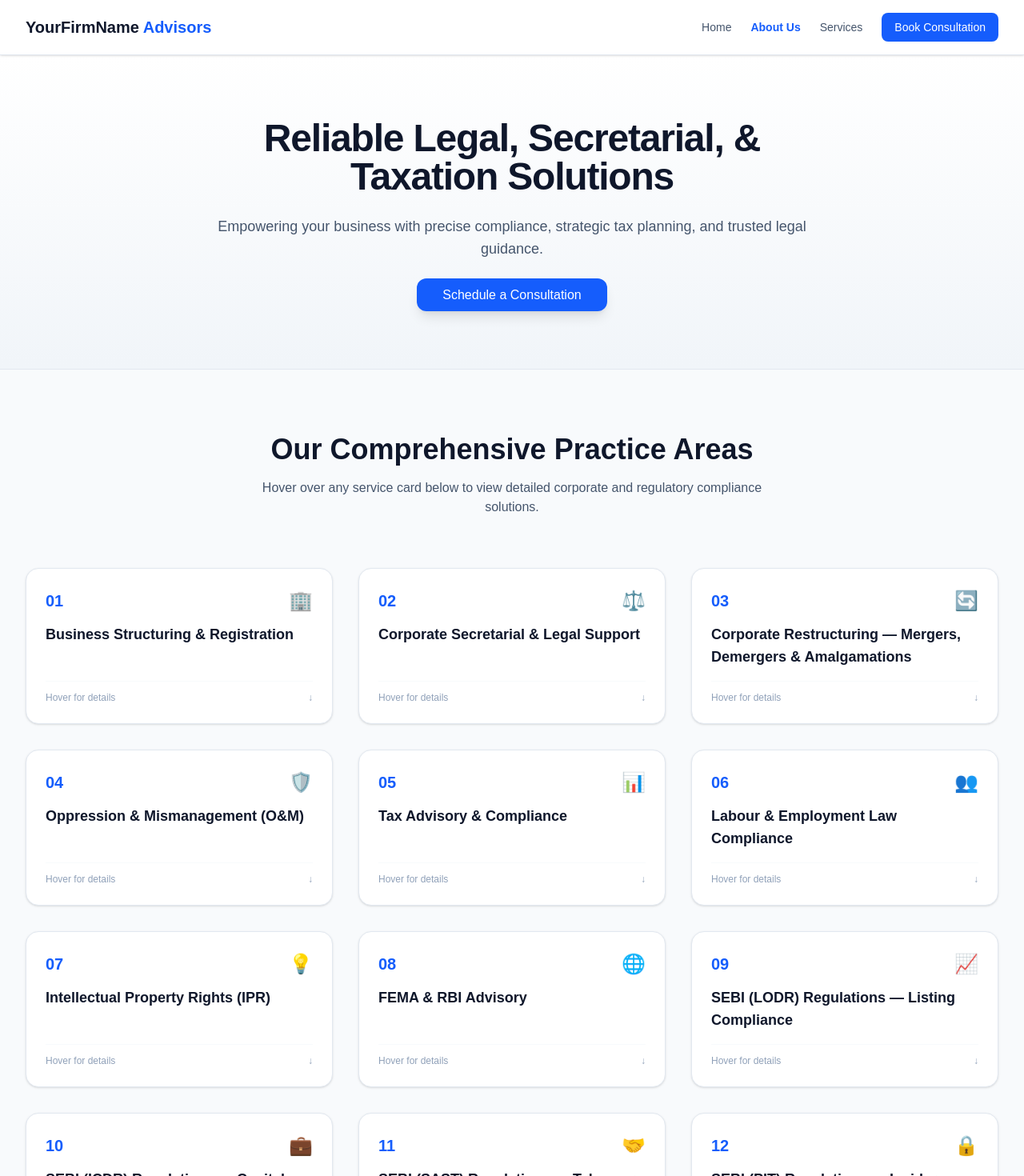
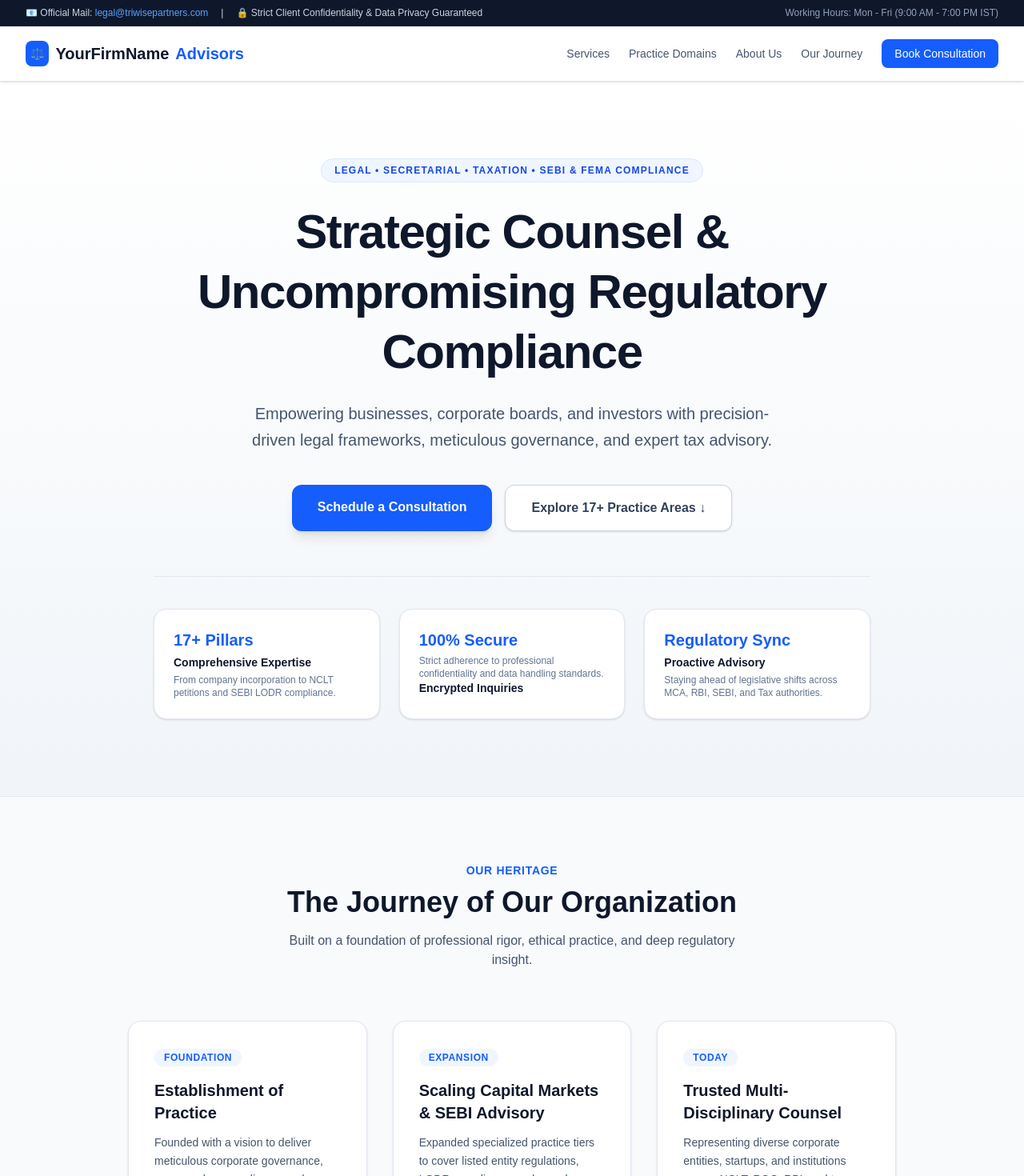
Before and after one commit to indreshkumar1/legal-tax-portal, a Next.js app: page / in a window 1280 px wide. Shown: the top 1470 px of the page at 80% size. Built offline with nearby package versions, Linux system fonts and the light colour scheme.

Commit message:
Add About Us link to homepage navigation

```diff
--- a/app/page.tsx
+++ b/app/page.tsx
@@ -164,43 +164,133 @@ export default function Home() {
     }
   ];
 
+  const milestones = [
+    {
+      year: "Foundation",
+      title: "Establishment of Practice",
+      desc: "Founded with a vision to deliver meticulous corporate governance, company law compliance, and strategic taxation advisory."
+    },
+    {
+      year: "Expansion",
+      title: "Scaling Capital Markets & SEBI Advisory",
+      desc: "Expanded specialized practice tiers to cover listed entity regulations, LODR compliance, and complex corporate restructuring."
+    },
+    {
+      year: "Today",
+      title: "Trusted Multi-Disciplinary Counsel",
+      desc: "Representing diverse corporate entities, startups, and institutions across NCLT, ROC, RBI, and tax appellate authorities."
+    }
+  ];
+
   return (
     <main className="min-h-screen bg-slate-50 text-slate-800">
+      {/* Top Utility Bar with Official Contact Information */}
+      <div className="bg-slate-900 text-slate-300 text-xs py-2 px-8 flex flex-col sm:flex-row justify-between items-center border-b border-slate-800">
+        <div className="flex items-center gap-4 mb-1 sm:mb-0">
+          <span>📧 Official Mail: <a href="mailto:legal@triwisepartners.com" className="text-blue-400 hover:underline">legal@triwisepartners.com</a></span>
+          <span className="hidden md:inline">|</span>
+          <span className="hidden md:inline">🔒 Strict Client Confidentiality & Data Privacy Guaranteed</span>
+        </div>
+        <div className="text-slate-400">
+          Working Hours: Mon - Fri (9:00 AM - 7:00 PM IST)
+        </div>
+      </div>
+
       {/* Navigation Header */}
       <nav className="bg-white border-b border-slate-200 py-4 px-8 flex justify-between items-center shadow-sm sticky top-0 z-50">
-        <div className="font-bold text-xl text-slate-900">
+        <div className="font-bold text-xl text-slate-900 flex items-center gap-2">
+          <span className="bg-blue-600 text-white p-1.5 rounded-lg text-sm">⚖️</span>
           YourFirmName <span className="text-blue-600">Advisors</span>
         </div>
-        <div className="space-x-6 text-sm font-medium text-slate-600 flex items-center">
-  <a href="/" className="hover:text-blue-600">Home</a>
-  <a href="/about" className="text-blue-600 font-semibold">About Us</a>
-  <a href="/services" className="hover:text-blue-600">Services</a>
-  <a href="/#contact" className="bg-blue-600 text-white px-4 py-2 rounded-lg hover:bg-blue-700 transition">Book Consultation</a>
+        <div className="space-x-6 text-sm font-medium text-slate-600 hidden md:flex items-center">
+          <a href="#services" className="hover:text-blue-600">Services</a>
+          <a href="/services" className="hover:text-blue-600">Practice Domains</a>
+          <a href="/about" className="hover:text-blue-600">About Us</a>
+          <a href="#journey" className="hover:text-blue-600">Our Journey</a>
+          <a href="#contact" className="bg-blue-600 text-white px-4 py-2 rounded-lg hover:bg-blue-700 transition">Book Consultation</a>
         </div>
       </nav>
 
-      {/* Hero Section */}
-      <section className="py-20 px-8 text-center bg-gradient-to-b from-white to-slate-100 border-b border-slate-200">
-        <div className="max-w-3xl mx-auto">
-          <h1 className="text-4xl md:text-5xl font-bold tracking-tight text-slate-900 mb-6">
-            Reliable Legal, Secretarial, & Taxation Solutions
+      {/* Enhanced Hero Section with Key Trust Points */}
+      <section className="py-24 px-8 text-center bg-gradient-to-b from-white via-slate-50 to-slate-100 border-b border-slate-200 relative overflow-hidden">
+        <div className="max-w-4xl mx-auto relative z-10">
+          <span className="bg-blue-50 text-blue-700 font-semibold text-xs uppercase tracking-widest px-4 py-1.5 rounded-full border border-blue-100 inline-block mb-6">
+            Legal • Secretarial • Taxation • SEBI & FEMA Compliance
+          </span>
+          <h1 className="text-4xl md:text-6xl font-extrabold tracking-tight text-slate-900 mb-6 leading-tight">
+            Strategic Counsel & Uncompromising Regulatory Compliance
           </h1>
-          <p className="text-lg text-slate-600 mb-8">
-            Empowering your business with precise compliance, strategic tax planning, and trusted legal guidance.
+          <p className="text-lg md:text-xl text-slate-600 mb-10 max-w-2xl mx-auto leading-relaxed">
+            Empowering businesses, corporate boards, and investors with precision-driven legal frameworks, meticulous governance, and expert tax advisory.
           </p>
+
+          <div className="flex flex-col sm:flex-row justify-center gap-4 mb-14">
             <a
               href="#contact"
-            className="bg-blue-600 text-white font-medium px-8 py-3 rounded-xl shadow-lg hover:bg-blue-700 transition"
+              className="bg-blue-600 text-white font-semibold px-8 py-4 rounded-xl shadow-lg hover:bg-blue-700 transition"
             >
               Schedule a Consultation
             </a>
+            <a
+              href="#services"
+              className="bg-white text-slate-700 font-semibold px-8 py-4 rounded-xl border border-slate-300 shadow-sm hover:bg-slate-50 transition"
+            >
+              Explore 17+ Practice Areas ↓
+            </a>
+          </div>
+
+          {/* Key Trust Points Grid */}
+          <div className="grid grid-cols-1 md:grid-cols-3 gap-6 pt-10 border-t border-slate-200 text-left">
+            <div className="bg-white p-6 rounded-2xl border border-slate-200 shadow-sm">
+              <div className="text-blue-600 font-bold text-xl mb-1">17+ Pillars</div>
+              <div className="text-slate-900 font-semibold text-sm">Comprehensive Expertise</div>
+              <p className="text-slate-500 text-xs mt-1">From company incorporation to NCLT petitions and SEBI LODR compliance.</p>
+            </div>
+            <div className="bg-white p-6 rounded-2xl border border-slate-200 shadow-sm">
+              <div className="text-blue-600 font-bold text-xl mb-1">100% Secure</div>
+              <p className="text-slate-500 text-xs mt-1">Strict adherence to professional confidentiality and data handling standards.</p>
+              <div className="text-slate-900 font-semibold text-sm">Encrypted Inquiries</div>
+            </div>
+            <div className="bg-white p-6 rounded-2xl border border-slate-200 shadow-sm">
+              <div className="text-blue-600 font-bold text-xl mb-1">Regulatory Sync</div>
+              <div className="text-slate-900 font-semibold text-sm">Proactive Advisory</div>
+              <p className="text-slate-500 text-xs mt-1">Staying ahead of legislative shifts across MCA, RBI, SEBI, and Tax authorities.</p>
+            </div>
+          </div>
+        </div>
+      </section>
+
+      {/* Organization Journey / History Section */}
+      <section id="journey" className="py-20 px-8 max-w-5xl mx-auto">
+        <div className="text-center mb-16">
+          <span className="text-blue-600 font-semibold text-sm uppercase tracking-wider">Our Heritage</span>
+          <h2 className="text-3xl md:text-4xl font-bold text-slate-900 mt-2 mb-4">The Journey of Our Organization</h2>
+          <p className="text-slate-600 max-w-xl mx-auto">Built on a foundation of professional rigor, ethical practice, and deep regulatory insight.</p>
+        </div>
+
+        <div className="grid md:grid-cols-3 gap-8 relative">
+          {milestones.map((item, index) => (
+            <div key={index} className="bg-white p-8 rounded-2xl border border-slate-200 shadow-sm flex flex-col justify-between relative group hover:border-blue-300 transition-colors">
+              <div>
+                <span className="text-xs font-bold text-blue-600 bg-blue-50 px-3 py-1 rounded-full uppercase tracking-wider">
+                  {item.year}
+                </span>
+                <h3 className="text-xl font-bold text-slate-900 mt-4 mb-3">{item.title}</h3>
+                <p className="text-slate-600 text-sm leading-relaxed">{item.desc}</p>
+              </div>
+              <div className="mt-6 pt-4 border-t border-slate-100 text-xs font-semibold text-slate-400 group-hover:text-blue-600 transition-colors">
+                Milestone 0{index + 1}
+              </div>
+            </div>
+          ))}
         </div>
       </section>
 
       {/* Services Section with Hover Animation */}
-      <section id="services" className="py-20 px-8 max-w-7xl mx-auto">
+      <section id="services" className="py-20 px-8 max-w-7xl mx-auto bg-slate-100/50 rounded-3xl my-10 border border-slate-200">
         <div className="text-center mb-16">
-          <h2 className="text-3xl md:text-4xl font-bold text-slate-900 mb-4">Our Comprehensive Practice Areas</h2>
+          <span className="text-blue-600 font-semibold text-sm uppercase tracking-wider">Core Offerings</span>
+          <h2 className="text-3xl md:text-4xl font-bold text-slate-900 mt-2 mb-4">Our Comprehensive Practice Areas</h2>
           <p className="text-slate-600 max-w-2xl mx-auto">Hover over any service card below to view detailed corporate and regulatory compliance solutions.</p>
         </div>
 
@@ -248,7 +338,7 @@ export default function Home() {
       <section id="contact" className="py-20 px-8 bg-white border-t border-slate-200">
         <div className="max-w-xl mx-auto">
           <div className="text-center mb-10">
-            <h2 className="text-3xl font-bold text-slate-900 mb-3">Schedule a Consultation</h2>
+            <h2 className="text-3xl font-bold text-slate-900 mb-3">Schedule a Confidential Consultation</h2>
             <p className="text-slate-600">Get expert advice on your corporate, taxation, secretarial, or legal needs.</p>
           </div>
 
@@ -257,7 +347,8 @@ export default function Home() {
             method="POST"
             className="space-y-6 bg-slate-50 p-8 rounded-2xl border border-slate-200 shadow-sm"
           >
-            <input type="hidden" name="apikey" value="51e34f82-a396-4171-893f-67f7d1cc32b4" />
+            {/* REPLACE WITH YOUR ACTUAL WEB3FORMS KEY */}
+            <input type="hidden" name="apikey" value="b5d8ed86-5013-4854-9fe4-29efbc0e7343" />
 
             <div>
               <label className="block text-sm font-medium text-slate-700 mb-2">Full Name / Company Name</label>
@@ -307,15 +398,18 @@ export default function Home() {
               type="submit"
               className="w-full bg-blue-600 text-white font-medium py-3 rounded-lg shadow hover:bg-blue-700 transition"
             >
-              Submit Inquiry
+              Submit Confidential Inquiry
             </button>
           </form>
         </div>
       </section>
 
       {/* Footer */}
-      <footer className="bg-slate-900 text-slate-400 py-8 text-center text-sm border-t border-slate-800">
-        <p>© {new Date().getFullYear()} YourFirmName Advisors. All rights reserved. Professional Confidentiality Guaranteed.</p>
+      <footer className="bg-slate-900 text-slate-400 py-10 px-8 text-center text-sm border-t border-slate-800">
+        <div className="max-w-4xl mx-auto space-y-3">
+          <p className="font-semibold text-slate-300">YourFirmName Advisors — Legal, Secretarial, & Taxation Practice</p>
+          <p>© {new Date().getFullYear()} All rights reserved. Professional Confidentiality & Ethics Guaranteed.</p>
+        </div>
       </footer>
     </main>
   );
```
Lines whose indentation alone changed are shown as unchanged.
